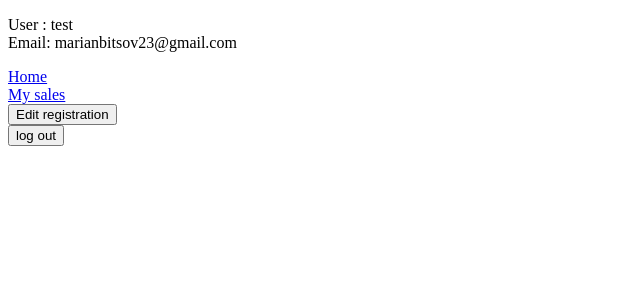
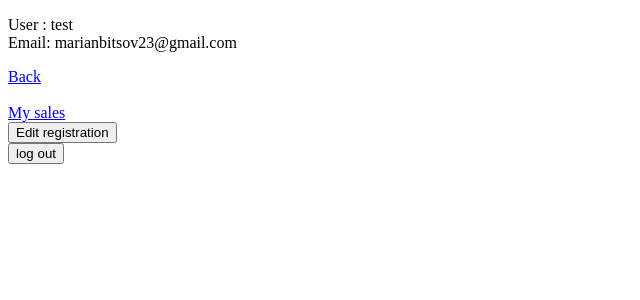
Before and after one commit to marianbitsov23/VehicleCatalogue, a Flask app: page /user_info in a window 1280 px wide. Shown: the top 300 px of the page, without its empty margins (0-640 px from the left). Run offline with Flask 2, Linux system fonts and the light colour scheme; the visitor is signed in with stand-in values (Sample User, id 1); data comes from the database, SQL or seed files in the repository; both versions use the stored data as it was after the commit.

Commit message:
User info and library tab, updates

```diff
--- a/templates/library.html
+++ b/templates/library.html
@@ -4,6 +4,7 @@
 
 <a href="/sales/new">Add a car for sale</a>
 <br/>
+<a href="/sales_logged_in">Home</a>
 <br/>
 {% for sale in sales %}
 <a href="/sales/{{ sale.id }}"><b>Name:</b> {{ sale.name }} | Model: {{ sale.model }}</a>
--- a/templates/user_info.html
+++ b/templates/user_info.html
@@ -12,8 +12,10 @@
             User : {{ user.username }} <br/>
             Email: {{ user.email }} <br/>
         </p>
+        <a href="/sales_logged_in">Back</a>
+        <br/>
     </div>
-        <a href="/">Home</a> <br/>
+        <br/>
         <a href="/sales/user_sales">My sales</a> <br/>
         {% for message in get_flashed_messages() %}
             <p>{{ message }}</p>
```
Also changed, not shown: static/images/dsasdauser1q/audi-a5-sportback-2020.jpg (added), vehicle.db, 1 other file.
